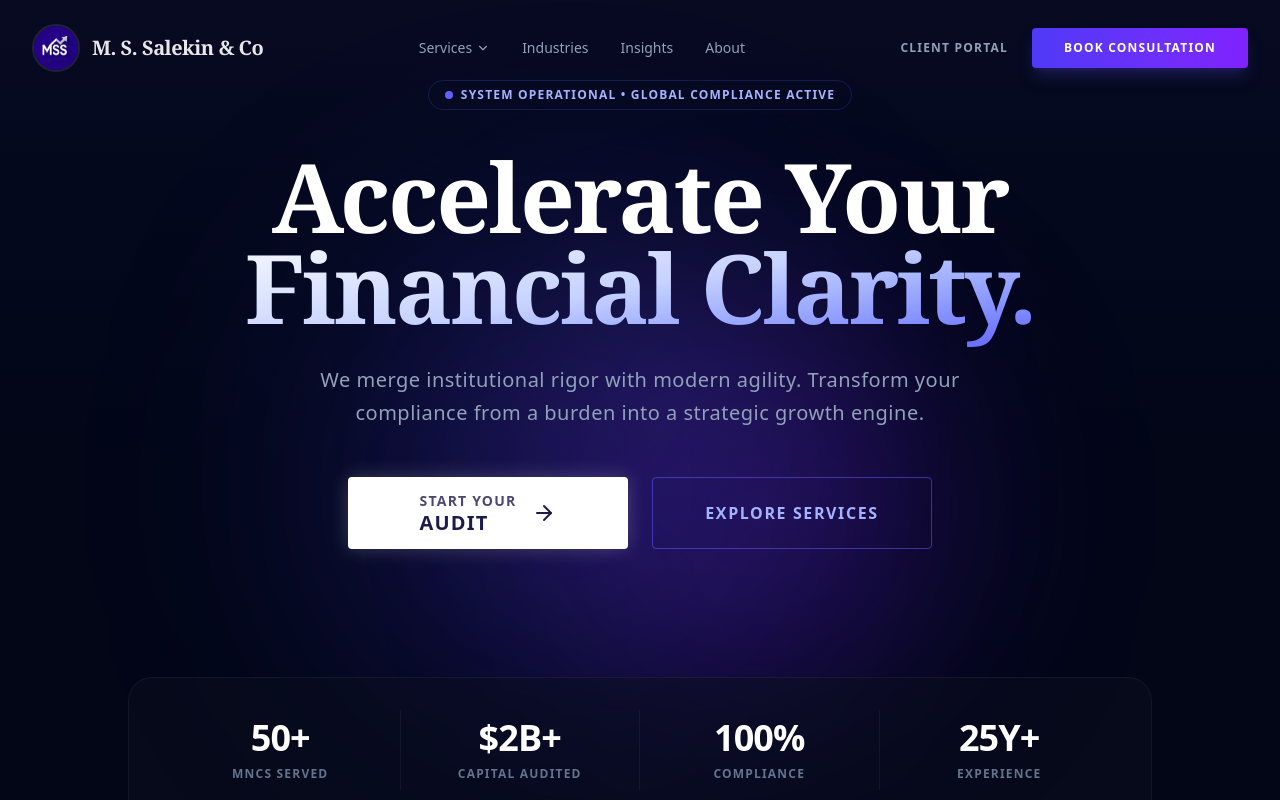
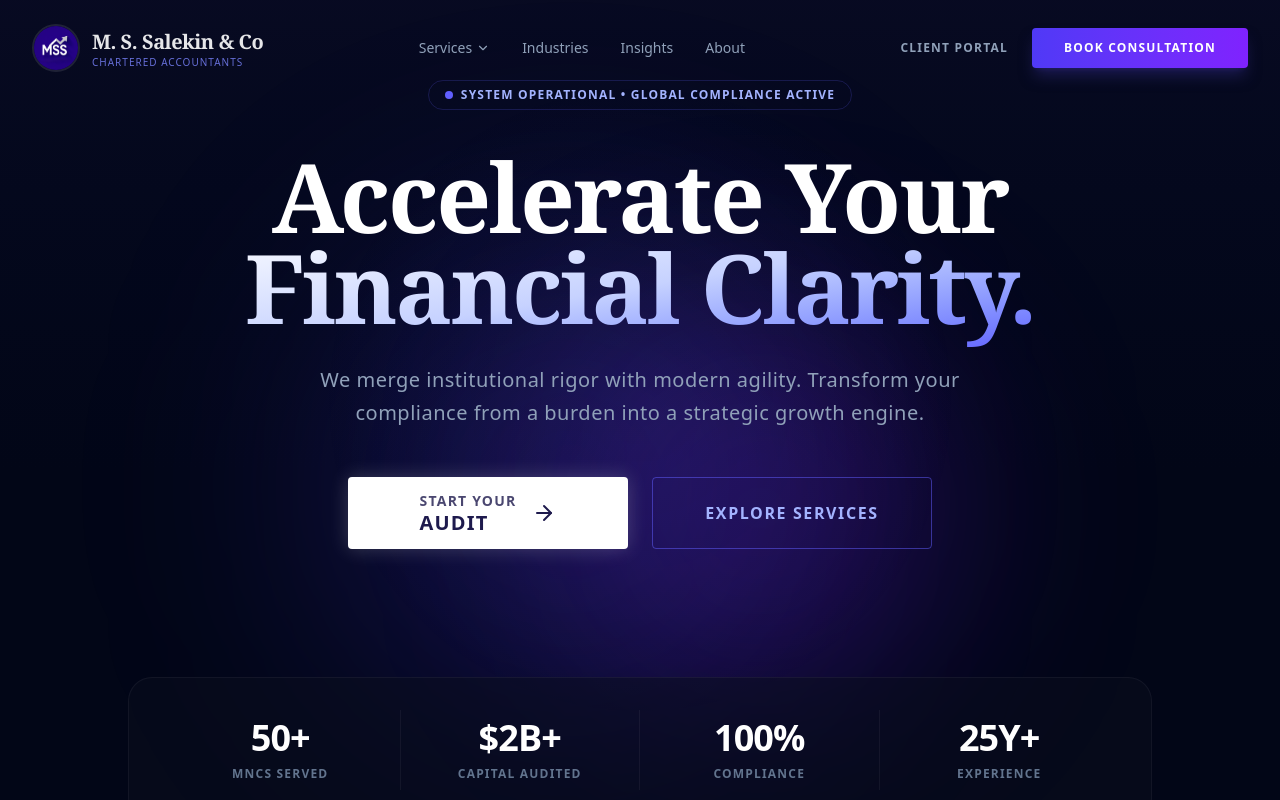
Before and after one commit to tarifbd/MSS, a Next.js app: page / in a window 1280 px wide. Shown: the top 800 px of the page. Built offline with nearby package versions, Linux system fonts and the light colour scheme.

Commit message:
feat: add Chartered Accountants tagline below company name in navbar

```diff
--- a/app/components/sections/Navbar.tsx
+++ b/app/components/sections/Navbar.tsx
@@ -49,9 +49,14 @@ export const Navbar = () => {
                                     <span className="text-white font-serif font-bold text-lg md:text-2xl">M</span>
                                 </div>
                             </div>
-                            <span className="font-serif font-bold text-base md:text-xl tracking-tight text-white/90">
-                                M. S. Salekin & Co
-                            </span>
+                            <div className="flex flex-col leading-tight">
+                                <span className="font-serif font-bold text-base md:text-xl tracking-tight text-white/90">
+                                    M. S. Salekin & Co
+                                </span>
+                                <span className="text-[8px] md:text-[10px] font-medium text-indigo-400/80 uppercase tracking-widest">
+                                    Chartered Accountants
+                                </span>
+                            </div>
                         </div>
 
                         <nav className="hidden lg:flex items-center gap-8">
```
